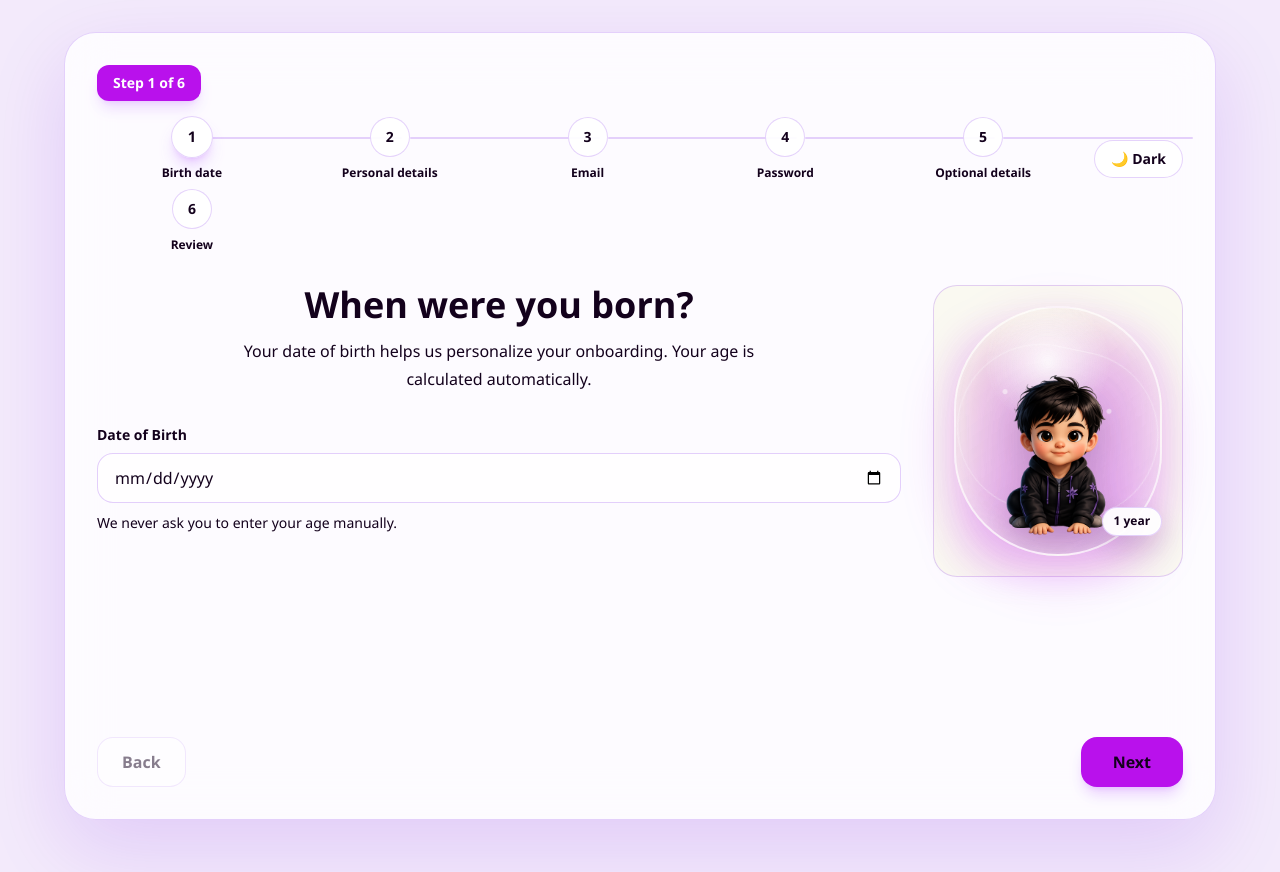
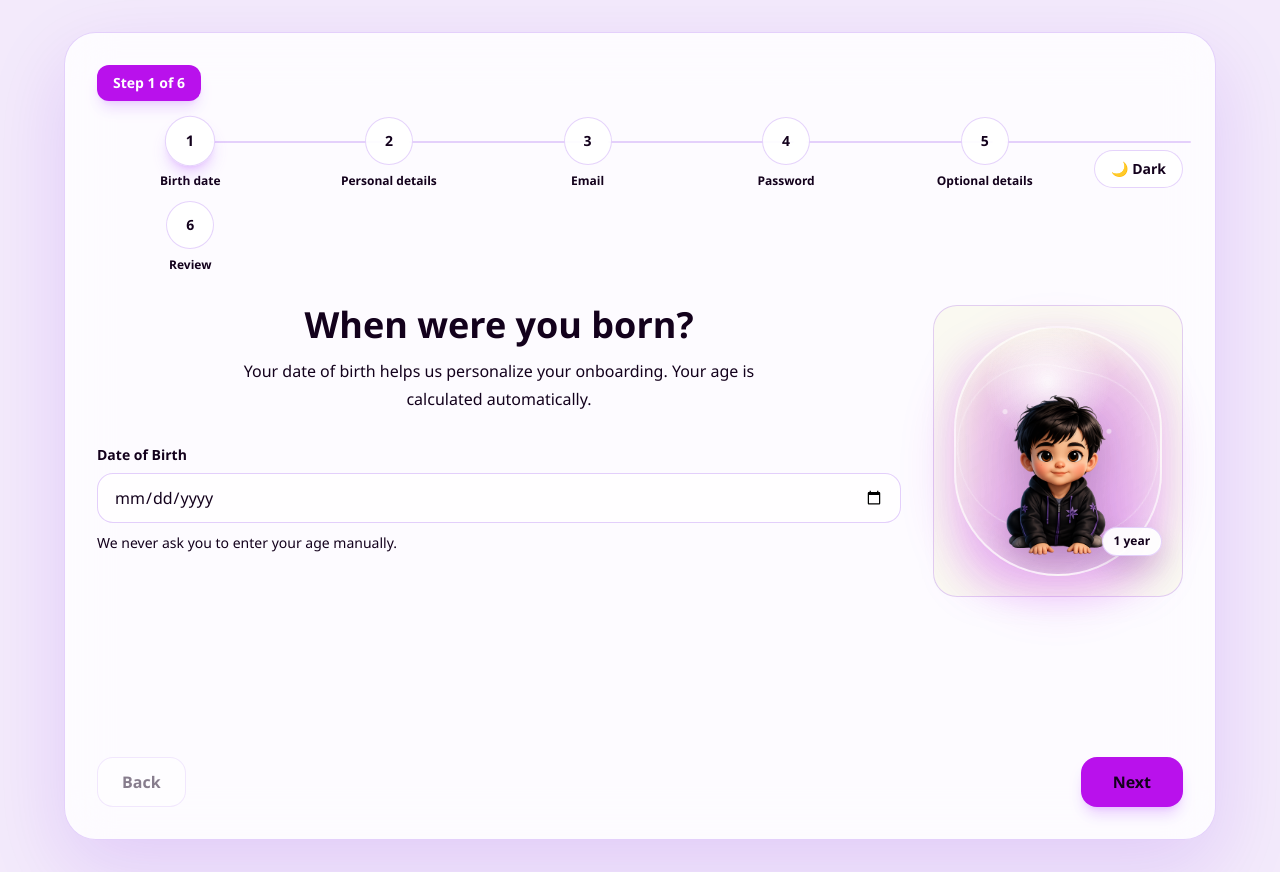
Before and after one commit to simojawi77-dot/boom-chat, a Next.js app in the folder frontend/: page /register in a window 1280 px wide. Built offline with nearby package versions, Linux system fonts and the light colour scheme.

Commit message:
Fix: Improve ProgressIndicator responsiveness on all screen sizes

```diff
--- a/frontend/app/register/components/ProgressIndicator.tsx
+++ b/frontend/app/register/components/ProgressIndicator.tsx
@@ -15,7 +15,7 @@ export default function ProgressIndicator({ currentStep }: ProgressIndicatorProp
         Step {currentStep} of {TOTAL_STEPS}
       </div>
 
-      <ol className="grid grid-cols-5 items-start gap-2">
+      <ol className="grid grid-cols-5 items-start gap-2 sm:gap-3">
         {steps.map((step) => {
           const isCompleted = step < currentStep;
           const isCurrent = step === currentStep;
@@ -25,7 +25,7 @@ export default function ProgressIndicator({ currentStep }: ProgressIndicatorProp
               {step < TOTAL_STEPS && (
                 <span
                   className={[
-                    "absolute left-1/2 top-5 h-0.5 w-full translate-x-5 rounded-full transition duration-300",
+                    "absolute left-1/2 top-5 h-0.5 w-full translate-x-5 rounded-full transition duration-300 sm:top-6",
                     isCompleted ? "bg-[var(--accent)]" : "bg-[var(--border-soft)]",
                   ].join(" ")}
                   aria-hidden="true"
@@ -34,7 +34,7 @@ export default function ProgressIndicator({ currentStep }: ProgressIndicatorProp
 
               <span
                 className={[
-                  "relative z-10 grid h-10 w-10 place-items-center rounded-full border text-sm font-bold transition duration-300",
+                  "relative z-10 grid h-10 w-10 place-items-center rounded-full border text-sm font-bold transition duration-300 sm:h-12 sm:w-12",
                   isCurrent
                     ? "scale-105 border-[var(--accent)] bg-[var(--accent)] text-white shadow-lg shadow-purple-500/25"
                     : "",
```
